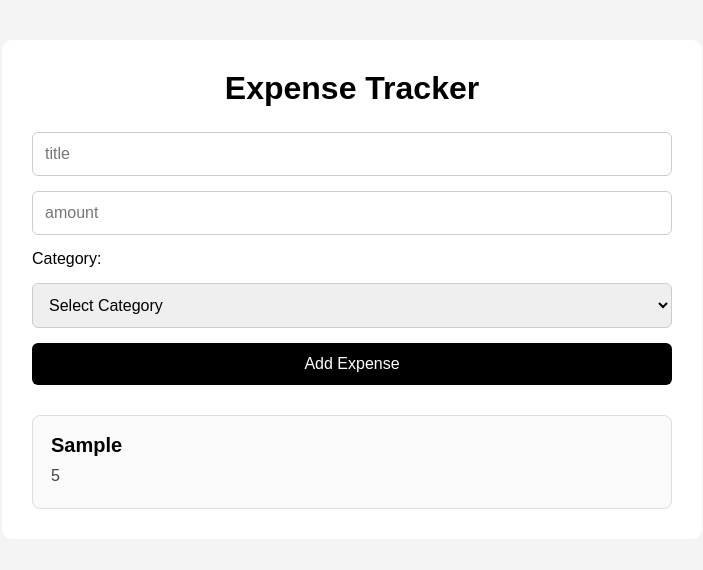
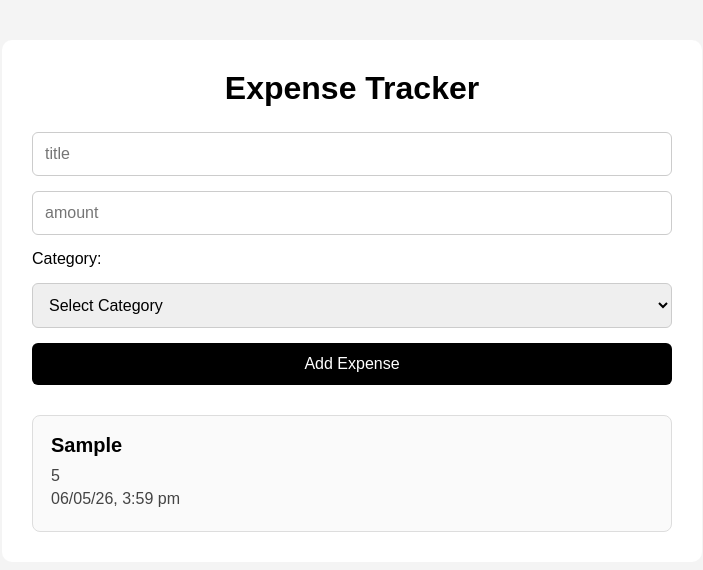
Before and after one commit to den766/react-expensetracker-app, a React (Vite) app: page / in a window 1280 px wide. Both pictures are taken after typing "Sample", "5" into the empty fields and a click on the button "Add Expense". Shown: the top 570 px of the page, without its empty margins (288-991 px from the left). Built offline with nearby package versions, Linux system fonts and the light colour scheme.

Commit message:
feat: add date field to expense creation

```diff
--- a/src/App.jsx
+++ b/src/App.jsx
@@ -14,6 +14,7 @@ function App() {
       title,
       amount,
       category,
+      createdAt : new Date().toISOString(),
     };
 
     setExpenses((prev) => [...prev, newExpense]);
--- a/src/addexpesneform.jsx
+++ b/src/addexpesneform.jsx
@@ -33,7 +33,7 @@ function AddExpenseForm({ onHandleForm }) {
           value={amount}
           onChange={(e) => {
             setAmount(Number(e.target.value));
-            console.log(typeof e.target.value);
+            // console.log(typeof e.target.value);
           }}
         ></input>
         <label htmlFor="category">Category:</label>
--- a/src/expensecard.jsx
+++ b/src/expensecard.jsx
@@ -1,9 +1,11 @@
-function ExpenseCard({ id, title, amount, category }) {
+import { formatDate } from "./utils/formatDate";
+function ExpenseCard({ id, title, amount, category, date }) {
   return (
     <li key={id}>
       <h1>{title}</h1>
       <p>{amount}</p>
       <p>{category}</p>
+      <p>{formatDate(date)}</p>
     </li>
   );
 }
--- a/src/expenselist.jsx
+++ b/src/expenselist.jsx
@@ -11,6 +11,7 @@ function ExpenseList({expenses}) {
             title={expense.title}
             amount={expense.amount}
             category={expense.category}
+            date={expense.createdAt}
           />
         );
       })}
--- /dev/null
+++ b/src/utils/formatDate.js
@@ -0,0 +1,11 @@
+const formatter = new Intl.DateTimeFormat("en-IN", {
+  dateStyle: "short",
+  timeStyle: "short",
+  timeZone: "Asia/Kolkata",
+});
+
+export const formatDate = (dateString) => {
+  const date = new Date(dateString);
+  if (isNaN(date)) return "Unknown date";
+  return formatter.format(date);
+};
```
